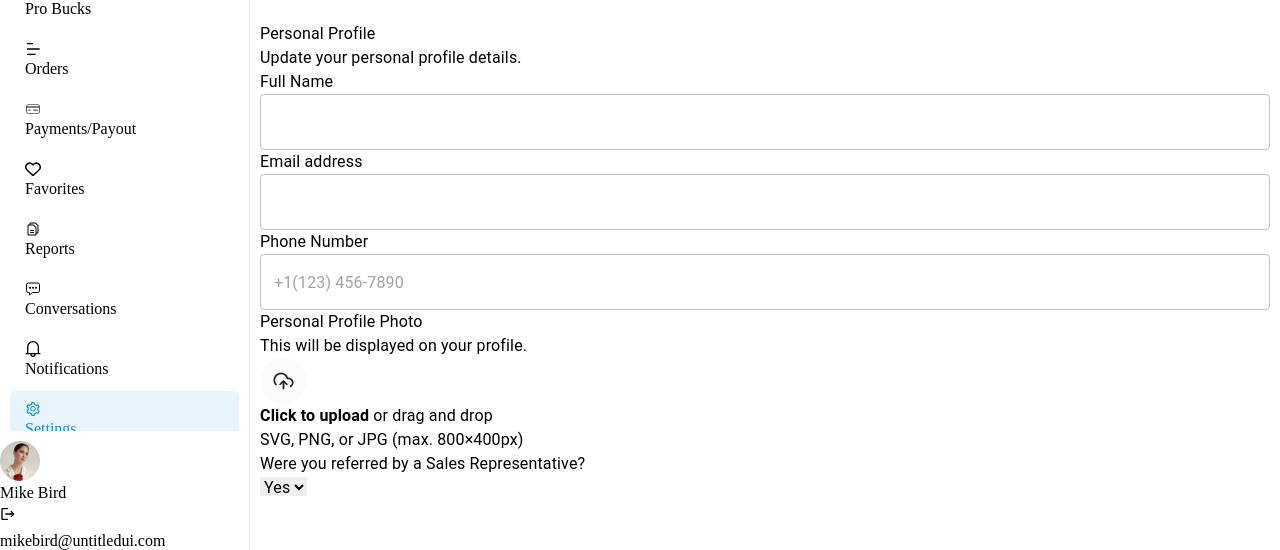
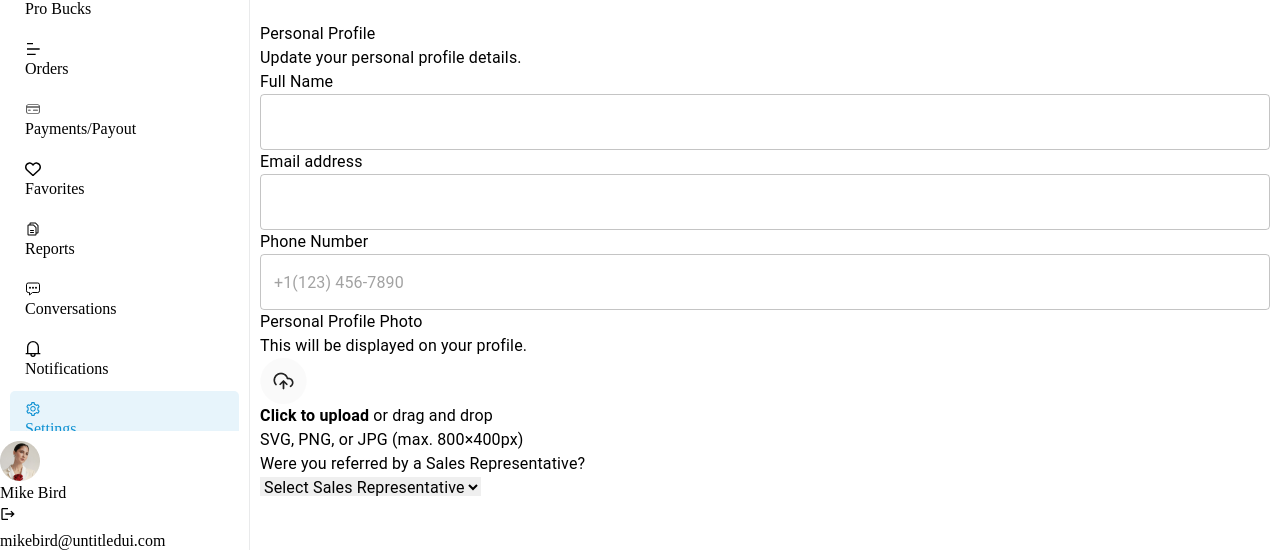
Before and after one commit to shakaib-fabtechsol/HomeServicePhase2, a React (Vite) app: page /provider/settings in a window 1280 px wide. Shown: the part 982-1532 px from the top of the page. Built offline with nearby package versions, Linux system fonts and the light colour scheme.

Commit message:
sales reprisentative functionality completed

```diff
--- a/src/Components/ProviderSetting/MyDetail.jsx
+++ b/src/Components/ProviderSetting/MyDetail.jsx
@@ -7,6 +7,7 @@ const phoneRegExp = /^\+1\(\d{3}\) \d{3}-\d{4}$/; // Corrected phone format: +1(
 
 const MyDetail = () => {
   const [selectedOption, setSelectedOption] = useState("");
+  const [referredBySales, setReferredBySales] = useState(""); // Track referral selection
 
   const options = [
     { value: "1", label: "John Doe", avatar: profileImg },
@@ -16,6 +17,10 @@ const MyDetail = () => {
 
   const handleSelectChange = (event) => {
     setSelectedOption(event.target.value);
+  };
+
+  const handleReferralChange = (event) => {
+    setReferredBySales(event.target.value);
   };
 
   return (
@@ -115,14 +120,18 @@ const MyDetail = () => {
                   className="border border-[#D5D7DA] p-3 rounded-[8px] w-full shadow-[0px_1px_2px_0px_#0A0D120D] focus:outline-none"
                   id="sales_referred"
                   name="sales_referred"
+                  value={referredBySales}
+                  onChange={handleReferralChange}
                 >
+                  <option value="">Select Sales Representative</option>
                   <option value="Yes">Yes</option>
                   <option value="No">No</option>
                 </select>
               </div>
             </div>
 
-            {/* Select Sales Representative */}
+            {/* Show this section only if "Yes" is selected */}
+            {referredBySales === "Yes" && (
               <div className="grid sm:grid-cols-3 gap-2 py-8 border-b">
                 <div>
                   <label
@@ -192,6 +201,7 @@ const MyDetail = () => {
                   </Select>
                 </div>
               </div>
+            )}
           </div>
 
           {/* Form Buttons */}
```
Lines whose indentation alone changed are shown as unchanged.
